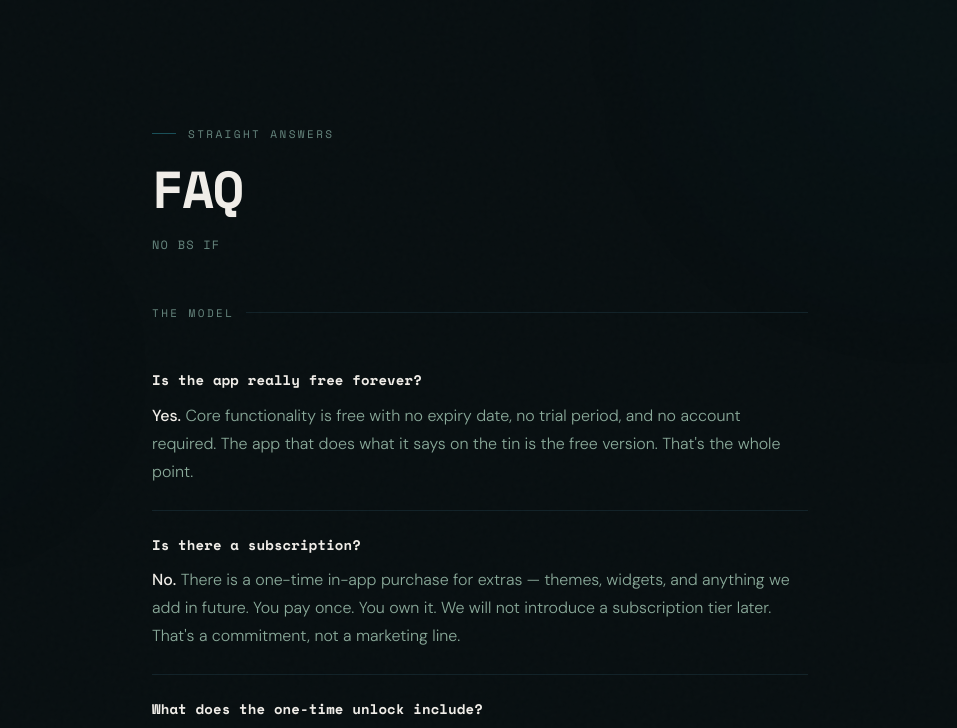
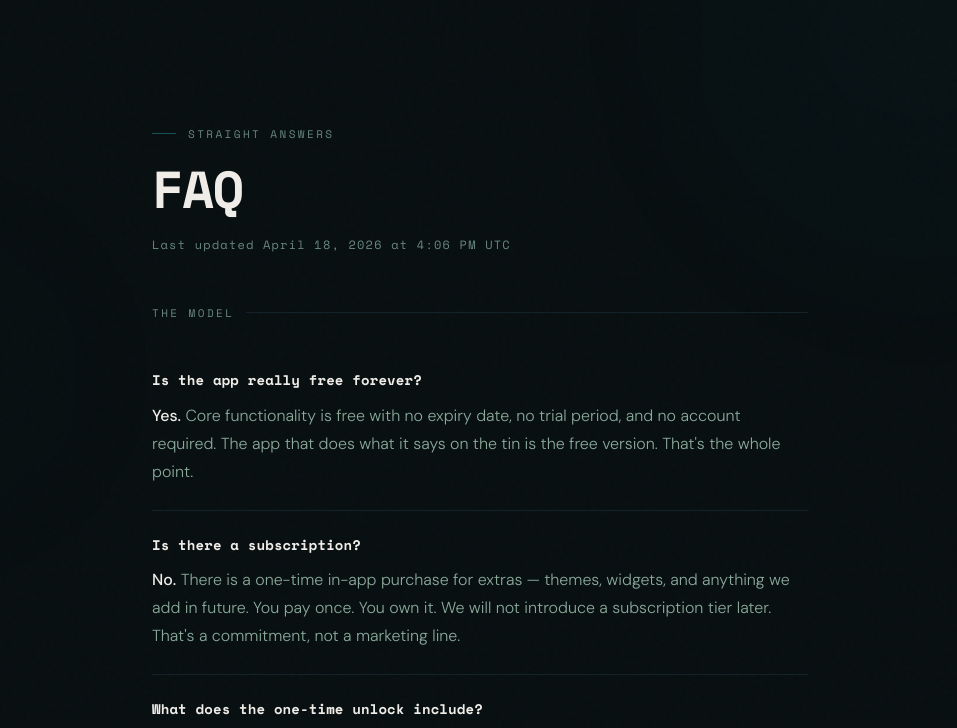
Before and after one commit to Skip-The-BS/nobsif-website, a website: page faq.html in a window 1280 px wide. Shown: the part 66-794 px from the top of the page, without its empty margins (160-1117 px from the left). Drawn offline with nearby package versions, Linux system fonts and the light colour scheme.

Commit message:
fix: sync document update timestamps

```diff
--- a/faq.html
+++ b/faq.html
@@ -176,7 +176,7 @@
   <div class="doc-header">
     <div class="doc-eyebrow">STRAIGHT ANSWERS</div>
     <h1 class="doc-title">FAQ</h1>
-    <div class="doc-meta">NO BS IF</div>
+    <div class="doc-meta">Last updated April 18, 2026 at 4:06 PM UTC</div>
   </div>
 
   <!-- The model -->
```
Also changed, not shown: accessibility.html (+1 -1 lines).
